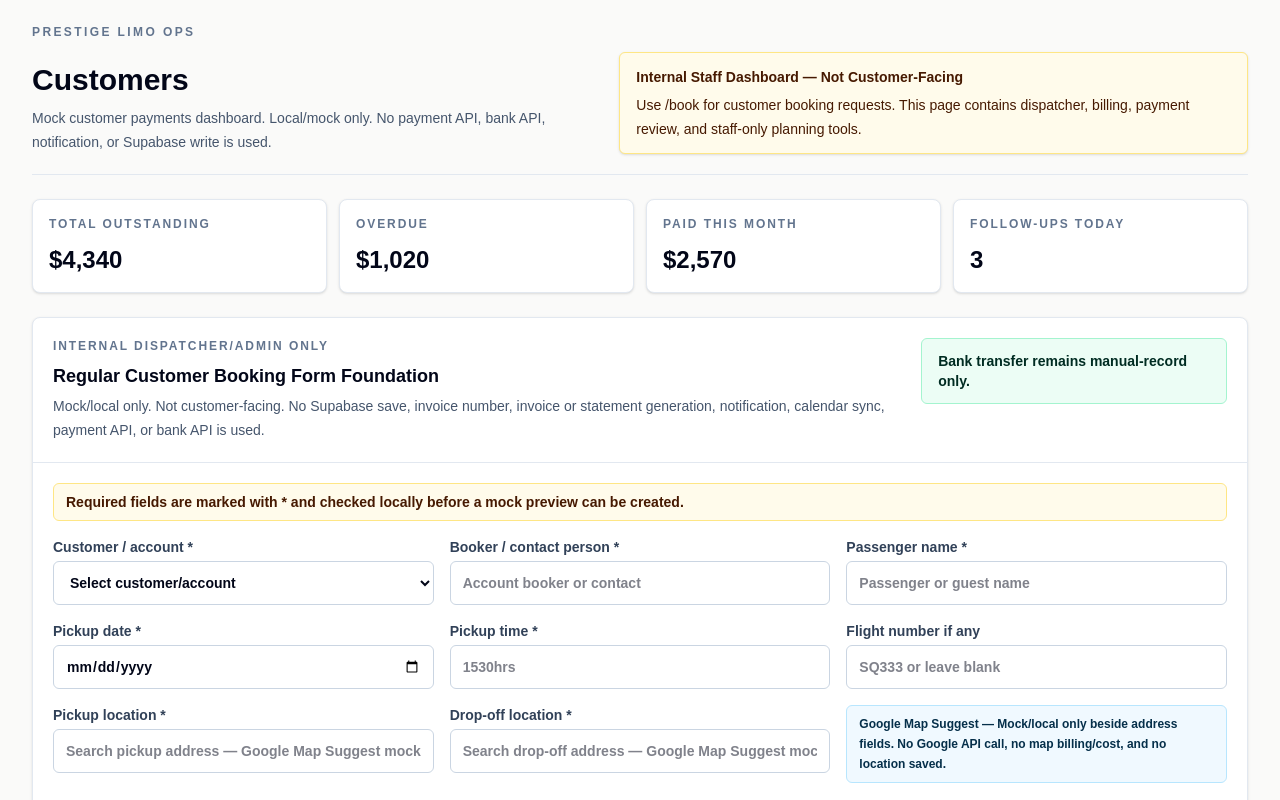
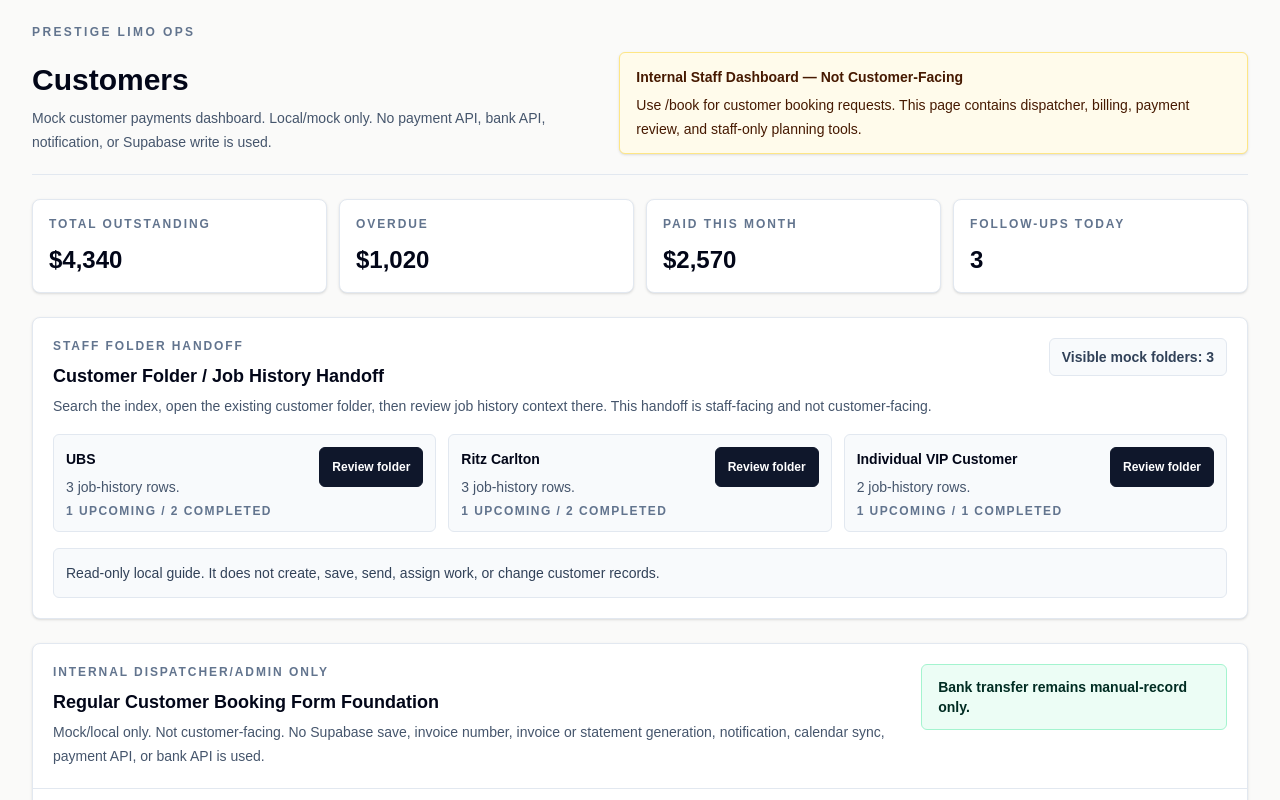
Before and after one commit to Prestigelimosg/-prestige-limo-ops, a Next.js app: page /customers in a window 1280 px wide. Shown: the top 800 px of the page. Built offline with nearby package versions, Linux system fonts and the light colour scheme.

Commit message:
Add customer folder index handoff clarity

```diff
--- a/app/customers/page.tsx
+++ b/app/customers/page.tsx
@@ -19,6 +19,20 @@ const summaryCards = [
 ];
 
 const maxCustomerSearchResults = 8;
+
+const customerFolderIndexHandoffRows = mockCustomers.map((customer) => {
+  const upcomingJobs = customer.bookingHistory.filter((booking) => booking.jobStatus === "Upcoming").length;
+  const completedJobs = customer.bookingHistory.filter((booking) => booking.jobStatus === "Completed").length;
+
+  return {
+    completedJobs,
+    customerId: customer.id,
+    customerName: customer.companyName,
+    folderHref: `/customers/${customer.id}`,
+    historyRows: customer.bookingHistory.length,
+    upcomingJobs,
+  };
+});
 
 const regularCustomerRouteTypeOptions = [
   "Airport Arrival",
@@ -1407,6 +1421,71 @@ export default function MockCustomerDashboardPage() {
         </section>
 
         <section
+          className="rounded-lg border border-slate-200 bg-white p-4 shadow-sm sm:p-5"
+          data-customer-folder-index-handoff="true"
+        >
+          <div className="flex flex-col gap-2 lg:flex-row lg:items-start lg:justify-between">
+            <div>
+              <p className="text-xs font-bold uppercase tracking-[0.16em] text-slate-500">
+                Staff folder handoff
+              </p>
+              <h2 className="mt-2 text-lg font-bold text-slate-950">
+                Customer Folder / Job History Handoff
+              </h2>
+              <p
+                className="mt-1 max-w-4xl text-sm leading-6 text-slate-600"
+                data-customer-folder-index-handoff-helper="true"
+              >
+                Search the index, open the existing customer folder, then review job history context there. This
+                handoff is staff-facing and not customer-facing.
+              </p>
+            </div>
+            <p
+              className="rounded-md border border-slate-200 bg-slate-50 px-3 py-2 text-sm font-semibold text-slate-700"
+              data-customer-folder-index-handoff-count="true"
+            >
+              Visible mock folders: {customerFolderIndexHandoffRows.length}
+            </p>
+          </div>
+
+          <div className="mt-4 grid gap-3 lg:grid-cols-3">
+            {customerFolderIndexHandoffRows.map((row) => (
+              <article
+                className="rounded-md border border-slate-200 bg-slate-50 p-3 text-sm leading-6"
+                data-customer-folder-index-handoff-row={row.customerId}
+                key={row.customerId}
+              >
+                <div className="flex flex-col gap-2 sm:flex-row sm:items-start sm:justify-between lg:flex-col xl:flex-row">
+                  <div>
+                    <p className="font-bold text-slate-950">{row.customerName}</p>
+                    <p className="mt-1 text-slate-600">
+                      {row.historyRows} job-history row{row.historyRows === 1 ? "" : "s"}.
+                    </p>
+                    <p className="mt-1 text-xs font-semibold uppercase tracking-[0.12em] text-slate-500">
+                      {row.upcomingJobs} upcoming / {row.completedJobs} completed
+                    </p>
+                  </div>
+                  <Link
+                    className="inline-flex min-h-10 items-center justify-center rounded-md border border-slate-900 bg-slate-900 px-3 text-center text-xs font-bold text-white transition hover:bg-slate-700"
+                    data-customer-folder-index-handoff-link={row.customerId}
+                    href={row.folderHref}
+                  >
+                    Review folder
+                  </Link>
+                </div>
+              </article>
+            ))}
+          </div>
+
+          <p
+            className="mt-4 rounded-md border border-slate-200 bg-slate-50 p-3 text-sm leading-6 text-slate-700"
+            data-customer-folder-index-handoff-boundary="true"
+          >
+            Read-only local guide. It does not create, save, send, assign work, or change customer records.
+          </p>
+        </section>
+
+        <section
           className="rounded-lg border border-slate-200 bg-white shadow-sm"
           data-regular-customer-booking-form-section="true"
         >
```
Also changed, not shown: scripts/test-app-smoke-browser.mjs.
